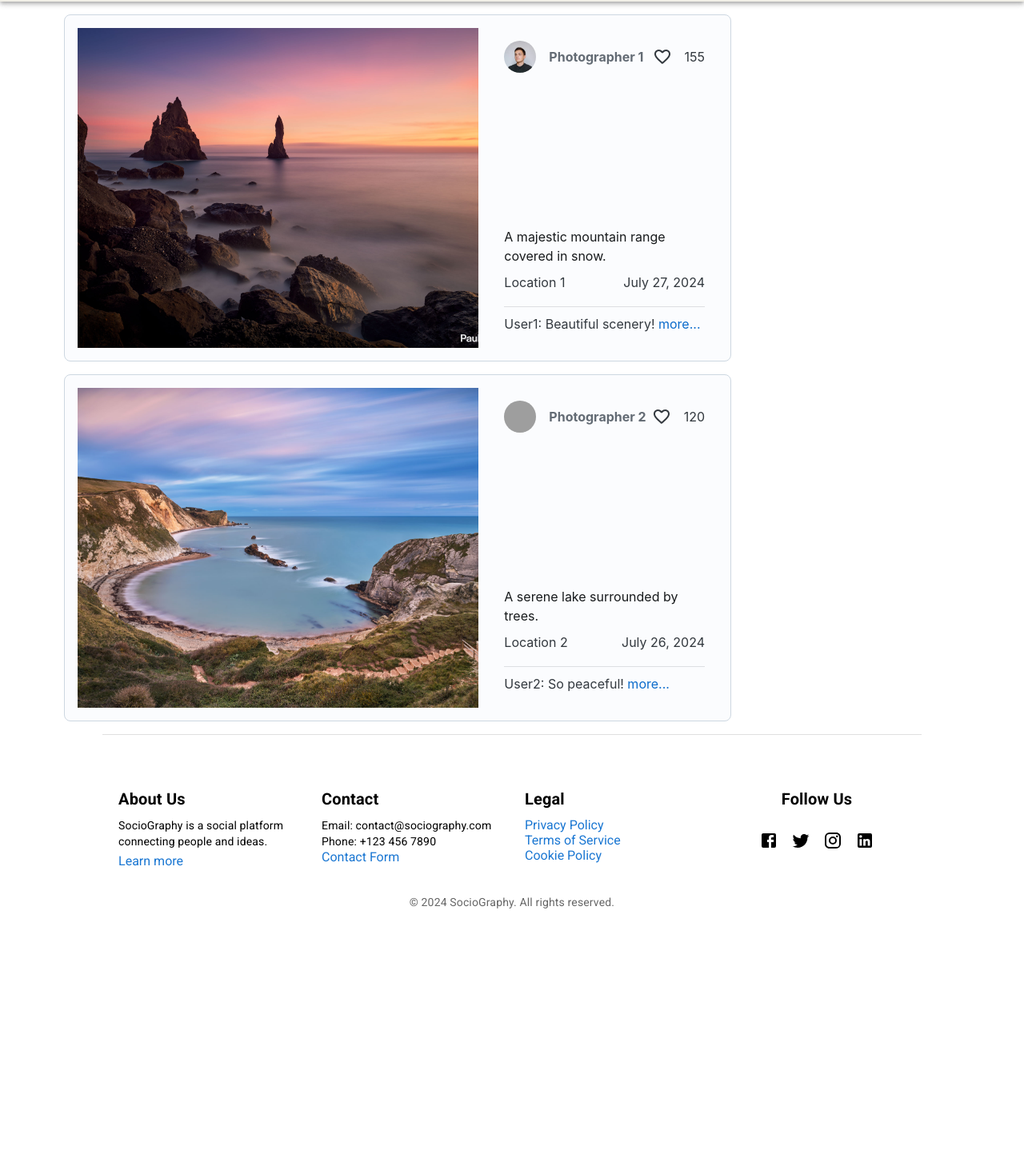
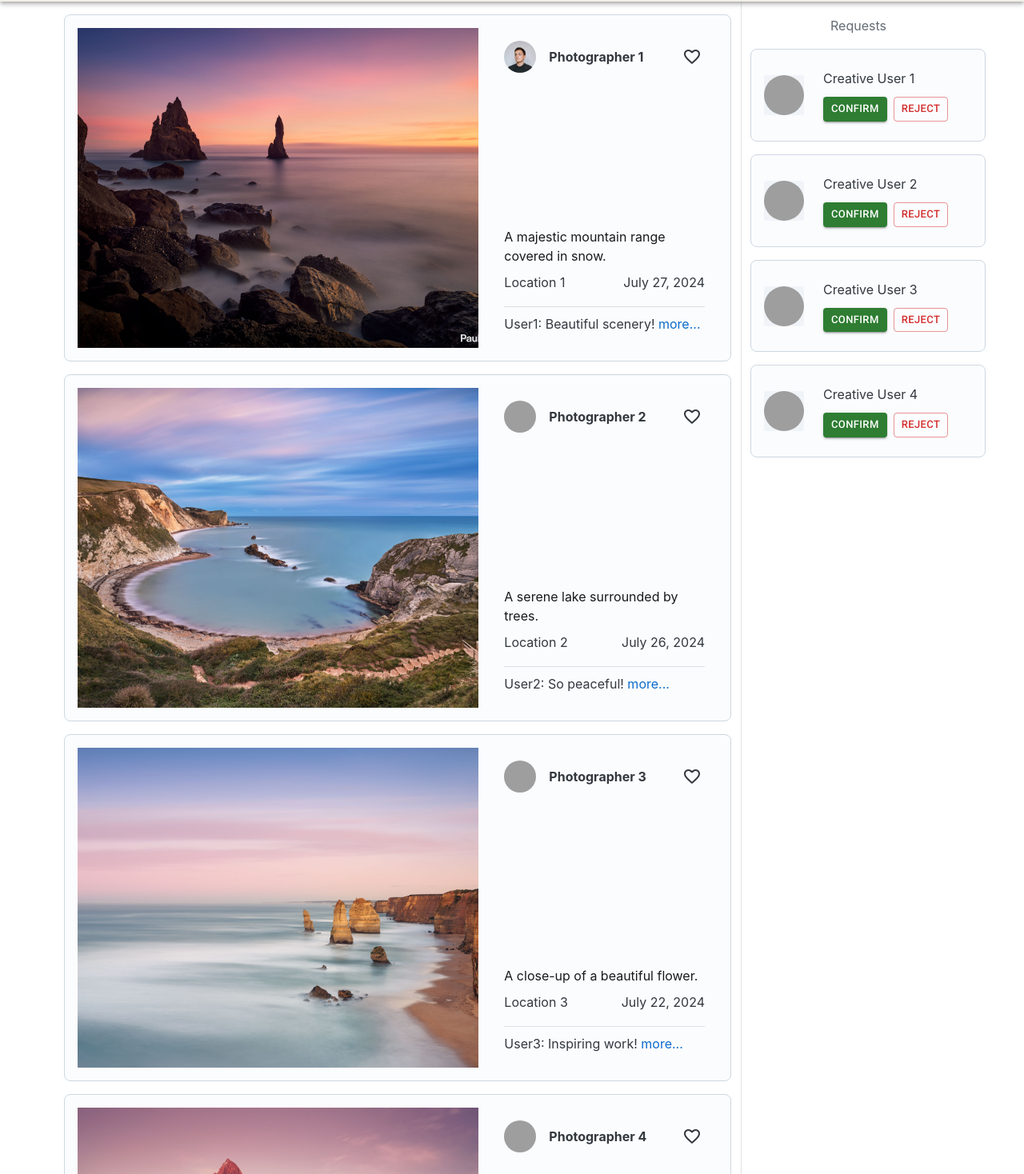
Before and after one commit to Vinodhariharan/sociography-frontend, a React (Create React App) app: page /home in a window 1280 px wide. Shown: the part 62-1530 px from the top of the page at 80% size. Before the commit the page ends 1232 px from the top, so only its background shows below. Built offline with nearby package versions, Linux system fonts and the light colour scheme; grey boxes are pictures that could not be loaded.

Commit message:
Final update

```diff
--- a/src/App.js
+++ b/src/App.js
@@ -1,9 +1,10 @@
+import React from 'react';
+import { Container } from '@mui/material';
+import { Route, Routes, useLocation } from 'react-router-dom';
 import Navbar from './components/common/NavBar';
 import SearchPage from './components/Naveen/SearchPage/SearchPage';
 import SearchResultsPage from './components/Naveen/SearchPage/SearchResultsPage';
 import PartnerList from './components/Naveen/ParnerList/PartnerList';
-import { Container } from '@mui/material';
-import { Route, Routes } from 'react-router-dom';
 import Login from './components/Lokesha/Login.jsx';
 import SignUpSelection from './components/Lokesha/SignUpSelection.jsx';
 import PartnerSignUp from './components/Lokesha/PartnerSignUp';
@@ -14,25 +15,27 @@ import Footer from './components/common/Footer.jsx';
 import SocialMediaFeed from './components/common/LandingPage.jsx';
 
 function App() {
+  const location = useLocation();
+  const isAuthPage = ['/','/signup-selection', '/photographer-signup', '/partner-signup'].includes(location.pathname);
+
   return (
     <div style={{ display: 'flex', flexDirection: 'column', minHeight: '100vh' }}>
-      <Navbar />
+      {!isAuthPage && <Navbar />}
       <Container sx={{ flex: 1 }}>
         <Routes>
+          <Route path="/" element={<Login />} />
+          <Route path="/signup-selection" element={<SignUpSelection />} />
+          <Route path="/photographer-signup" element={<PhotographerSignUp />} />
+          <Route path="/partner-signup" element={<PartnerSignUp />} />
           <Route path="/home" element={<SocialMediaFeed />} />
-          {/* <Route path="/login" element={<Login />} /> */}
-          <Route path="/partner-signup" element={<PartnerSignUp />} />
-          <Route path="/photographer-signup" element={<PhotographerSignUp />} />
           <Route path="/search" element={<SearchPage />} />
           <Route path="/search-results" element={<SearchResultsPage />} />
+          <Route path="/partner-listing" element={<PartnerList />} />
+          <Route path="/partner-profile" element={<PartnerProfile />} />
           <Route path="/profile-photographer" element={<ProfilePhotographer />} />
-          <Route path="/partner-profile" element={<PartnerProfile />} />
-          <Route path="/partner-listing" element={<PartnerList />} />
-          <Route path="/" element={<Login />} />
-          <Route path="/signup-selection" element={<SignUpSelection />} />
         </Routes>
       </Container>
-      <Footer />
+      {!isAuthPage && <Footer />}
     </div>
   );
 }
--- a/src/components/Vinod/PartnerProfile.jsx
+++ b/src/components/Vinod/PartnerProfile.jsx
@@ -3,7 +3,7 @@ import {
   Box, Typography, Button, Dialog, DialogTitle, DialogContent, DialogActions, Input, Grid
 } from '@mui/material';
 import { Sheet } from '@mui/joy';
-import ProfileAvatar from './ProfileAvatar';
+import ProfileAvatar from '../common/ProfileAvatar';
 
 const PartnerProfile = () => {
   const partnerData = {
--- a/src/components/Vinod/ProfilePhotographer.jsx
+++ b/src/components/Vinod/ProfilePhotographer.jsx
@@ -3,7 +3,7 @@ import {
   Grid, Typography, Button, Divider, Dialog, DialogTitle, DialogContent, DialogActions, TextField
 } from '@mui/material';
 import { Chip, Grid as JoyGrid, Typography as JoyTypography, Sheet } from '@mui/joy';
-import ProfileAvatar from './ProfileAvatar';
+import ProfileAvatar from '../common/ProfileAvatar';
 import DribbbleShot from '../common/DribbbleShot';
 import UploadDialog from './UploadDialog'; // Import the new UploadDialog component
 
--- a/src/components/common/DribbbleShot.jsx
+++ b/src/components/common/DribbbleShot.jsx
@@ -4,7 +4,6 @@ import CardContent from '@mui/joy/CardContent';
 import Typography from '@mui/joy/Typography';
 import LocationOnRoundedIcon from '@mui/icons-material/LocationOnRounded';
 import Box from '@mui/joy/Box';
-import FavoriteBorderIcon from '@mui/icons-material/FavoriteBorder';
 import DribbbleShotDialog from './DribbbleShotDialog'; // Adjust the path as necessary
 
 const DribbbleShot = ({
--- a/src/components/common/DribbbleShotDialog.jsx
+++ b/src/components/common/DribbbleShotDialog.jsx
@@ -17,6 +17,8 @@ import { Sheet } from '@mui/joy';
 import FavoriteBorderIcon from '@mui/icons-material/FavoriteBorder';
 import Typography from '@mui/joy/Typography';
 import LocationOnRoundedIcon from '@mui/icons-material/LocationOnRounded';
+
+
 
 const DribbbleShotDialog = ({
   open,
@@ -67,6 +69,9 @@ const DribbbleShotDialog = ({
     justifyContent: 'center',
     alignItems: 'center',
     backgroundColor: 'black',
+    overflow: 'hidden', // Ensures content does not overflow
+    height: '100%', // Ensures Box takes up available height
+    width: '100%', // Ensures Box takes up available width
   }}
 >
   <Sheet
@@ -76,11 +81,13 @@ const DribbbleShotDialog = ({
     loading="lazy"
     sx={{
       maxWidth: '100%',
-            objectFit: 'contain',
-            backgroundColor: 'black',
+      maxHeight: '100%',
+      objectFit: 'contain', // Ensures the image scales proportionally
     }}
   />
 </Box>
+
+
 
       <Divider orientation="vertical" flexItem />
 
--- a/src/components/common/LandingPage.jsx
+++ b/src/components/common/LandingPage.jsx
@@ -2,7 +2,12 @@ import React, { useState } from 'react';
 import Box from '@mui/joy/Box';
 import PostCard from './PostCard'; // Adjust the path as necessary
 import DribbbleShotDialog from './DribbbleShotDialog'; // Adjust the path as necessary
-import { Button, Typography } from '@mui/joy';
+import Card from '@mui/joy/Card';
+import CardContent from '@mui/joy/CardContent';
+import Typography from '@mui/joy/Typography';
+import AspectRatio from '@mui/joy/AspectRatio';
+import Button from '@mui/material/Button';
+import { Avatar } from '@mui/material';
 
 const sampleData = [
   {
@@ -29,14 +34,92 @@ const sampleData = [
     category: 'Nature',
     comments: [{ user: 'User2', text: 'So peaceful!' }]
   },
+  {
+    id: 3,
+    src: '/image3.jpg',
+    description: 'A close-up of a beautiful flower.',
+    location: 'Location 3',
+    date: 'July 22, 2024',
+    likes: 150,
+    author: 'Photographer 3',
+    avatar: '/profilepic1p.jpg',
+    category: 'Floral',
+    comments: [{ user: 'User3', text: 'Inspiring work!' }]
+  },
+  {
+    id: 4,
+    src: '/image4.jpg',
+    description: 'A serene landscape with a river.',
+    location: 'Location 4',
+    date: 'July 23, 2024',
+    likes: 110,
+    author: 'Photographer 4',
+    avatar: '/profilepic1p.jpg',
+    category: 'Landscape',
+    comments: [{ user: 'User4', text: 'Lovely composition!' }]
+  },
+  {
+    id: 5,
+    src: '/image5.jpg',
+    description: 'A bustling city street at night.',
+    location: 'Location 5',
+    date: 'July 24, 2024',
+    likes: 132,
+    author: 'Photographer 5',
+    avatar: '/profilepic1p.jpg',
+    category: 'Urban',
+    comments: [{ user: 'User5', text: 'Awesome!' }]
+  },
+  {
+    id: 6,
+    src: '/image6.jpg',
+    description: 'A tranquil beach with crystal-clear water.',
+    location: 'Location 6',
+    date: 'July 25, 2024',
+    likes: 145,
+    author: 'Photographer 6',
+    avatar: '/profilepic1p.jpg',
+    category: 'Beach',
+    comments: [{ user: 'User6', text: 'Wonderful!' }]
+  },
+  {
+    id: 7,
+    src: '/image7.jpg',
+    description: 'An artistic black and white portrait.',
+    location: 'Location 7',
+    date: 'July 26, 2024',
+    likes: 120,
+    author: 'Photographer 7',
+    avatar: '/profilepic1p.jpg',
+    category: 'Portrait',
+    comments: [{ user: 'User7', text: 'Excellent!' }]
+  },
   // Add more sample data as needed
+];
+
+const dummyRequests = [
+  {
+    avatar: '/default-avatar1.jpg', // Ensure this path is correct
+    name: 'Creative User 1',
+  },
+  {
+    avatar: '/default-avatar2.jpg', // Ensure this path is correct
+    name: 'Creative User 2',
+  },
+  {
+    avatar: '/default-avatar3.jpg', // Ensure this path is correct
+    name: 'Creative User 3',
+  },
+  {
+    avatar: '/default-avatar4.jpg', // Ensure this path is correct
+    name: 'Creative User 4',
+  },
 ];
 
 const SocialMediaFeed = () => {
   const [dialogOpen, setDialogOpen] = useState(false);
   const [selectedPhoto, setSelectedPhoto] = useState(null);
-  const [requestPanelOpen, setRequestPanelOpen] = useState(true);
-  const [selectedRequest, setSelectedRequest] = useState(null);
+  const [selectedRequests, setSelectedRequests] = useState(dummyRequests);
 
   const handleOpenDialog = (photo) => {
     setSelectedPhoto(photo);
@@ -48,38 +131,28 @@ const SocialMediaFeed = () => {
     setSelectedPhoto(null);
   };
 
-  const handleOpenRequestPanel = (request) => {
-    setSelectedRequest(request);
-    setRequestPanelOpen(true);
+  const handleConfirmRequest = (index) => {
+    const updatedRequests = selectedRequests.filter((_, i) => i !== index);
+    setSelectedRequests(updatedRequests);
   };
 
-  const handleCloseRequestPanel = () => {
-    setRequestPanelOpen(false);
-    setSelectedRequest(null);
-  };
-
-  const handleConfirmRequest = () => {
-    // Handle confirm request logic here
-    handleCloseRequestPanel();
-  };
-
-  const handleRejectRequest = () => {
-    // Handle reject request logic here
-    handleCloseRequestPanel();
+  const handleRejectRequest = (index) => {
+    const updatedRequests = selectedRequests.filter((_, i) => i !== index);
+    setSelectedRequests(updatedRequests);
   };
 
   return (
-    <Box sx={{ display: 'flex' }}>
+    <Box sx={{ display: 'flex', position: 'relative' }}>
       <Box
         sx={{
           flex: 1,
           display: 'grid',
-          gridTemplateColumns: 'repeat(auto-fit, minmax(800px, 1fr))',
+          gridTemplateColumns: 'repeat(auto-fit, minmax(830px, 1fr))',
           gap: 2,
           p: 2,
         }}
       >
-        {sampleData.map(post => (
+        {sampleData.map((post) => (
           <PostCard
             key={post.id}
             src={post.src}
@@ -92,61 +165,75 @@ const SocialMediaFeed = () => {
             category={post.category}
             comments={post.comments}
             onClick={() => handleOpenDialog(post)} // Trigger the dialog
-            onRequestClick={() => handleOpenRequestPanel({ avatar: post.avatar, name: post.author })} // Open request panel
           />
         ))}
       </Box>
 
-      {requestPanelOpen && selectedRequest && (
       <Box
         sx={{
-            width: '300px',
-            height: '100%',
+          width: '260px',
           p: 2,
-            borderLeft: '1px solid',
-            borderColor: 'divider',
           display: 'flex',
           flexDirection: 'column',
           alignItems: 'center',
+          borderLeft: '1px solid',
+          borderColor: 'divider',
+          position: 'sticky',
+          top: '72px', // Adjust this value if needed
         }}
       >
-          <Box
+        <Typography variant="h6" component="div" sx={{ mb: 2 }}>
+          Requests
+        </Typography>
+        {selectedRequests.map((request, index) => (
+          <Card
+            key={index}
+            variant="outlined"
+            orientation="horizontal"
             sx={{
-              width: '80px',
-              height: '80px',
-              borderRadius: '50%',
-              overflow: 'hidden',
+              width: '100%',
+              display: 'flex',
+              alignItems: 'center',
+              ml: 3,
               mb: 2,
+              '&:hover': { boxShadow: 'md', borderColor: 'neutral.outlinedHoverBorder' },
             }}
           >
-            <img
-              src={selectedRequest.avatar}
-              alt={selectedRequest.name}
-              style={{ width: '100%', height: '100%', objectFit: 'cover' }}
+            <AspectRatio ratio="1" sx={{ width: 50 }}>
+              <Avatar
+                src={request.avatar}
+                alt={request.name}
+                loading="lazy"
               />
-          </Box>
-          <Box sx={{ mb: 2 }}>
-            <Typography variant="h6">{selectedRequest.name}</Typography>
-          </Box>
-          <Box sx={{ display: 'flex', gap: 1 }}>
-            <Button  variant="contained" color="success" onClick={handleConfirmRequest}>
+            </AspectRatio>
+            <CardContent sx={{ display: 'flex', flexDirection: 'column', p: 1, flexGrow: 1 }}>
+              <Typography level="body2" noWrap>{request.name}</Typography>
+              <Box sx={{ display: 'flex', gap: 1, mt: 1 }}>
+                <Button size="small" variant="contained" color="success" onClick={() => handleConfirmRequest(index)}>
                   Confirm
                 </Button>
-            <Button variant="outlined" color="error" onClick={handleRejectRequest}>
+                <Button size="small" variant="outlined" color="error" onClick={() => handleRejectRequest(index)}>
                   Reject
                 </Button>
               </Box>
+            </CardContent>
+          </Card>
+        ))}
       </Box>
-      )}
 
       {selectedPhoto && (
         <DribbbleShotDialog
           open={dialogOpen}
           handleClose={handleCloseDialog}
-          {...selectedPhoto}
-          newComment=""
-          handleCommentChange={() => {}}
-          handleAddComment={() => {}}
+          image={selectedPhoto.src}
+          description={selectedPhoto.description}
+          location={selectedPhoto.location}
+          date={selectedPhoto.date}
+          likes={selectedPhoto.likes}
+          author={selectedPhoto.author}
+          avatar={selectedPhoto.avatar}
+          category={selectedPhoto.category}
+          comments={selectedPhoto.comments}
         />
       )}
     </Box>
--- a/src/components/common/PostCard.jsx
+++ b/src/components/common/PostCard.jsx
@@ -73,7 +73,7 @@ const PostCard = ({
       >
         <Box sx={{ display: 'flex', alignItems: 'center', mb: 2 }}>
           <Avatar src={avatar} alt={author} sx={{ mr: 2 }} />
-          <Typography variant="body2" fontWeight="bold">
+          <Typography variant="plain" fontWeight="bold">
             {author}
           </Typography>
           <Box sx={{ display: 'flex', alignItems: 'center', ml: 'auto' }}>
@@ -84,9 +84,6 @@ const PostCard = ({
             >
               <FavoriteBorderRoundedIcon />
             </IconButton>
-            <Typography variant="body2" color="text.secondary" sx={{ ml: 1 }}>
-              {likes}
-            </Typography>
           </Box>
         </Box>
         <Box sx={{ mt: 'auto' }}>
```
Also changed, not shown: src/components/common/ProfileAvatar.jsx (renamed from src/components/Vinod/ProfileAvatar.jsx). Lines whose indentation alone changed are shown as unchanged.
